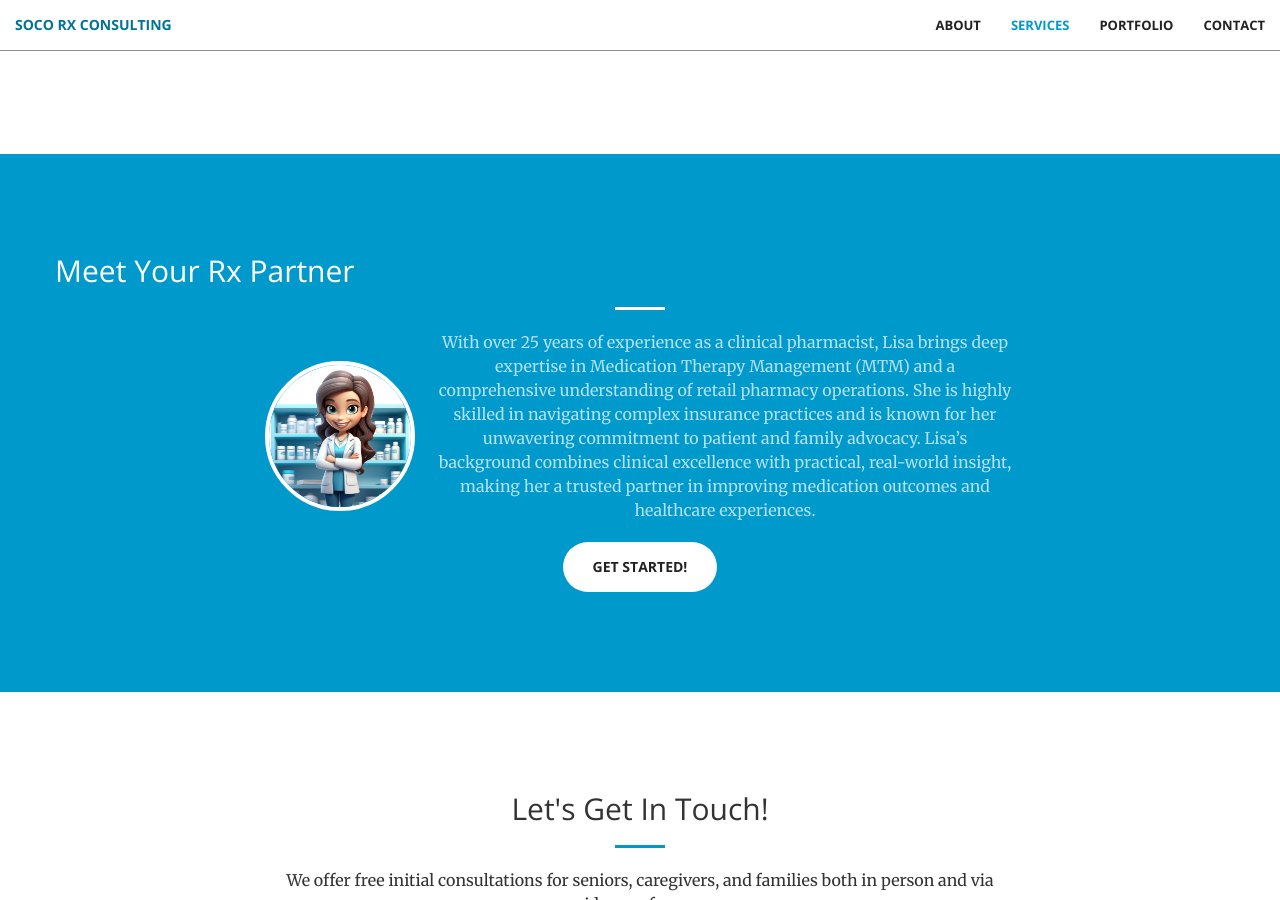
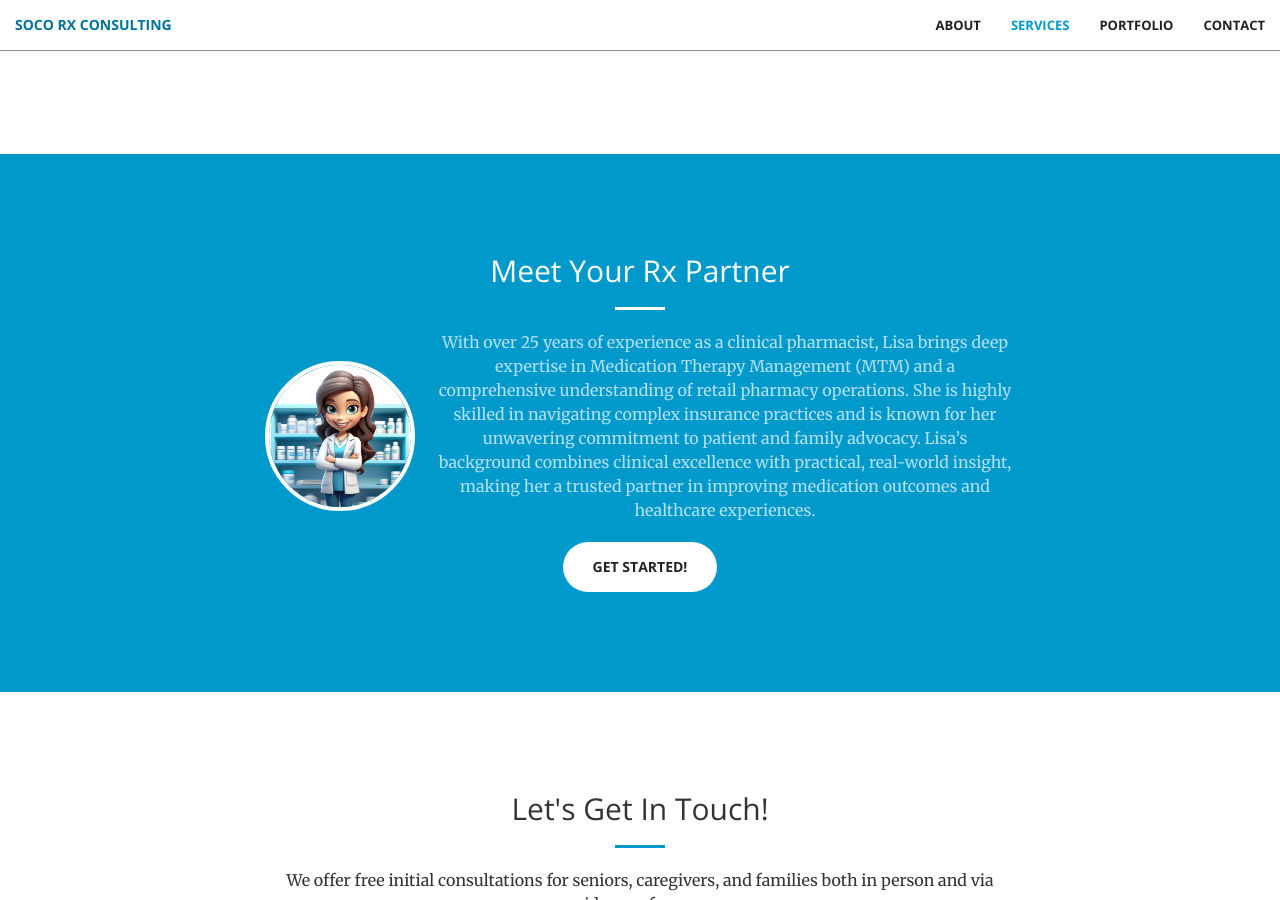
Before and after one commit to edlavalette/edlavalette.github.io, a Jekyll site: the page built from index.html, in a window 1280 px wide and 900 px high, scrolled down 1277 px. Built offline with Jekyll 4.4.1, drawn with Linux system fonts in a browser that asks for light colours.

Commit message:
Update call-to-action.html

```diff
--- a/_includes/call-to-action.html
+++ b/_includes/call-to-action.html
@@ -1,12 +1,11 @@
 <section class="bg-primary" id="about">
     <div class="container">
-                <div class="row">
-
-                <h2 class="section-heading" text-center>Meet Your Rx Partner</h2>
+        <div class="row">
+            <div class="col-lg-8 col-lg-offset-2 text-center">
+                <h2 class="section-heading">Meet Your Rx Partner</h2>
                 <hr class="light">
-
-
             </div>
+        </div>
         <div class="row">
             <div class="col-lg-8 col-lg-offset-2 text-center">
                 <div class="about-container">
```
